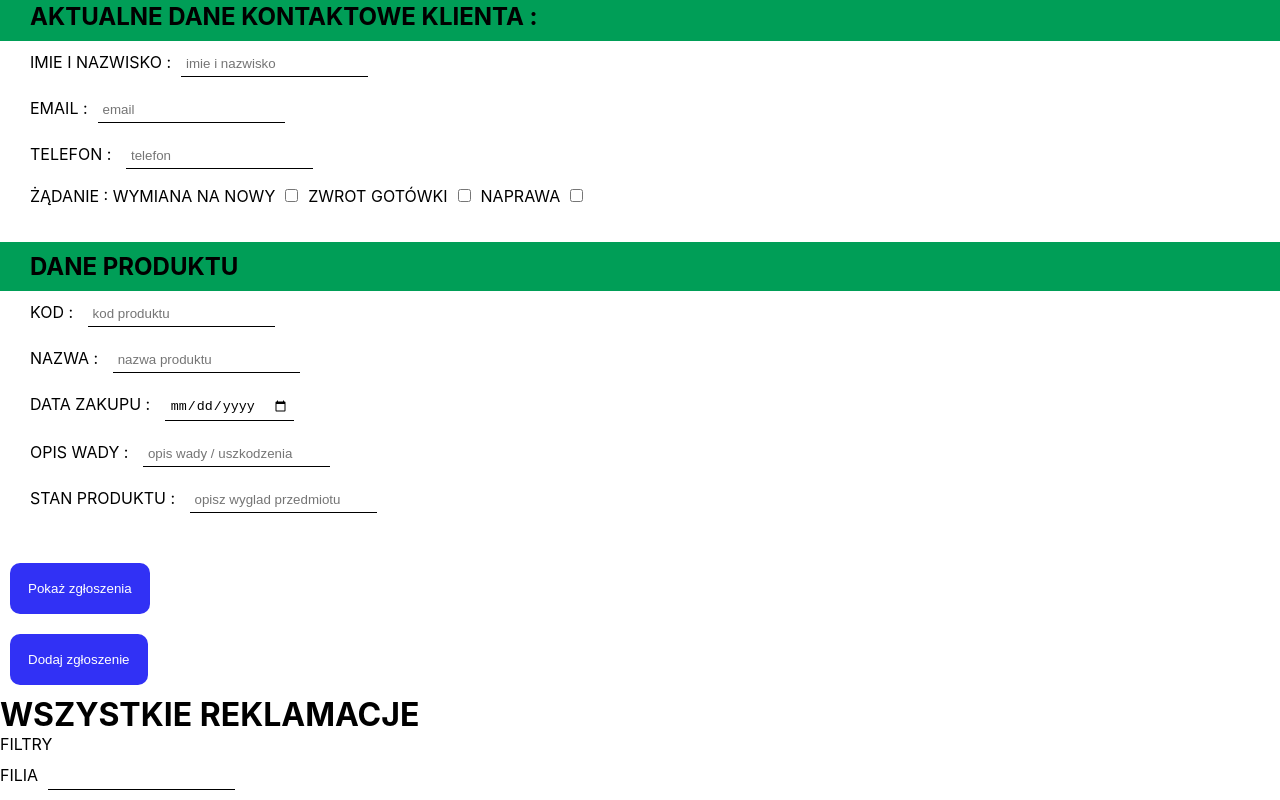
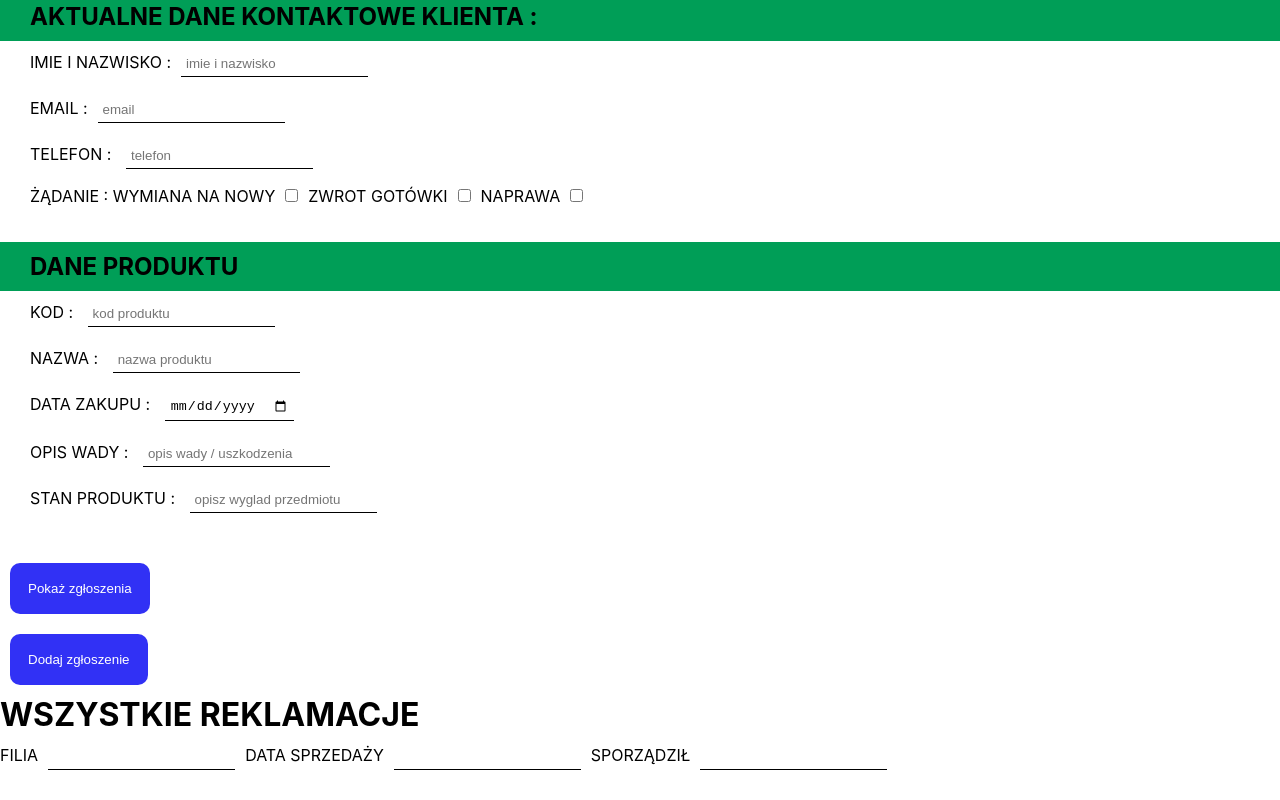
Before and after one commit to marcinoles87/reklamacje, a React (Create React App) app: page / in a window 1280 px wide. Shown: the part 519-1319 px from the top of the page. Built offline with nearby package versions, Linux system fonts and the light colour scheme.

Commit message:
add filter input

```diff
--- a/src/App.css
+++ b/src/App.css
@@ -102,3 +102,12 @@ input:hover{
   background-color: #009e57;
   padding: 10px;
 }
+
+.filter-container{
+  display: flex;
+  flex-direction: row;
+}
+
+.filter-container input{
+
+}
--- a/src/App.js
+++ b/src/App.js
@@ -161,9 +161,16 @@ function App() {
 
               <div>
                 <h1>Wszystkie reklamacje</h1>
-                <p>Filtry</p>
                 <div className='filter-container'>
                   <label>Filia
+                    <input onChange={handleFilter}></input>
+                  </label>
+
+                  <label>Data sprzedaży
+                    <input onChange={handleFilter}></input>
+                  </label>
+
+                  <label>Sporządził
                     <input onChange={handleFilter}></input>
                   </label>
                 </div>
```
